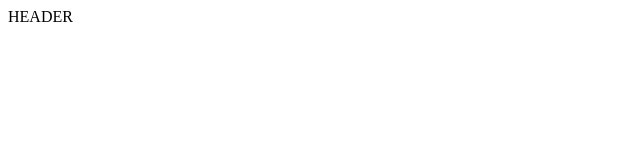
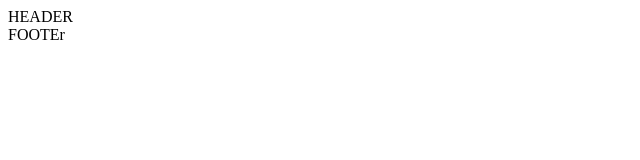
Before and after one commit to cali10/Ruben-Calisaya, a plain HTML site: page index.html in a window 1280 px wide. Shown: the full height of the page, 0-640 px from the left. Drawn offline with Linux system fonts and the light colour scheme.

Commit message:
agrego footer
se agrega footer desde repo remoto a index.html

```diff
--- a/index.html
+++ b/index.html
@@ -8,5 +8,6 @@
 </head>
 <body>
     <header>HEADER</header>
+    <footer>FOOTEr</foooter>
 </body>
 </html>
```
